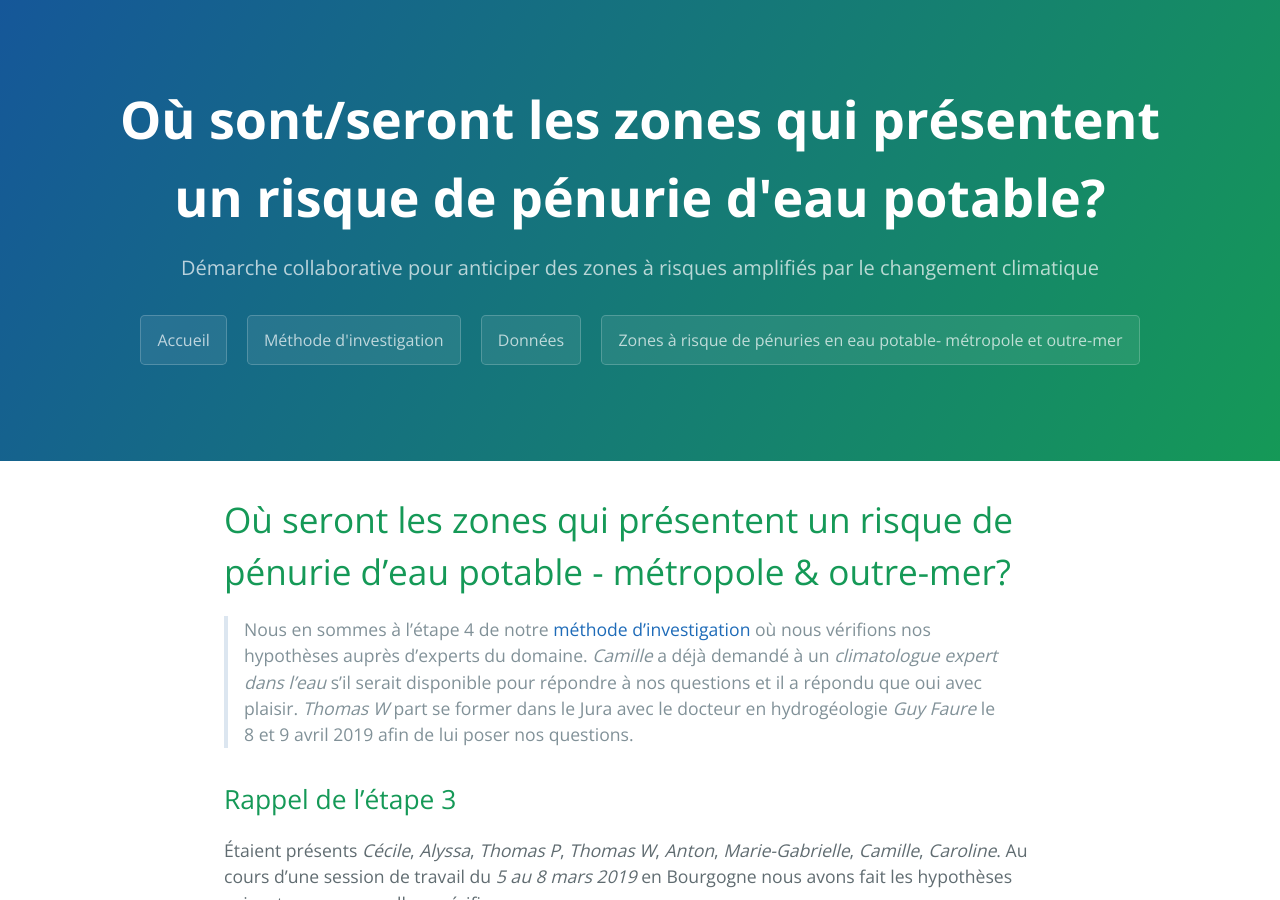
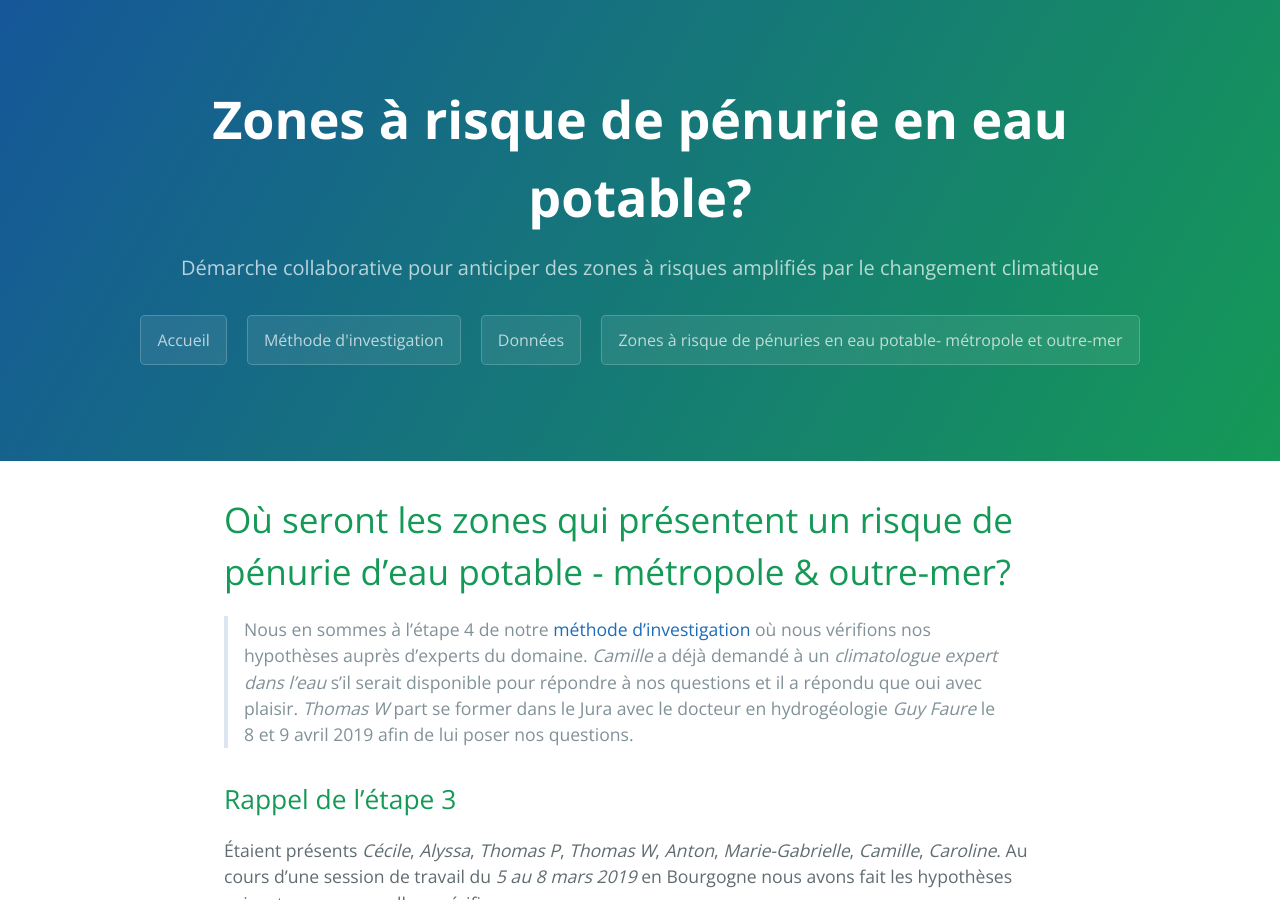
Before and after one commit to secheresses/Ancien-site, a Jekyll site: the page built from pages/risques-penurie-eau.md, in a window 1280 px wide and 900 px high. Built offline with Jekyll 4.4.1, drawn with Linux system fonts in a browser that asks for light colours; part of the change alters nothing that is shown.

```diff
--- a/pages/risques-penurie-eau.md
+++ b/pages/risques-penurie-eau.md
@@ -1,6 +1,7 @@
 ---
 layout: default
-title: Où sont/seront les zones qui présentent un risque de pénurie d'eau potable?
+title: Zones à risque de pénurie en eau potable?
+description: Une investigation pour découvrir où seront, en métropole et dans les outre-mer, les zones les plus vulnérables face au risque de pénurie en eau potable.
 permalink: /risques-penurie-eau
 ---
 
```
